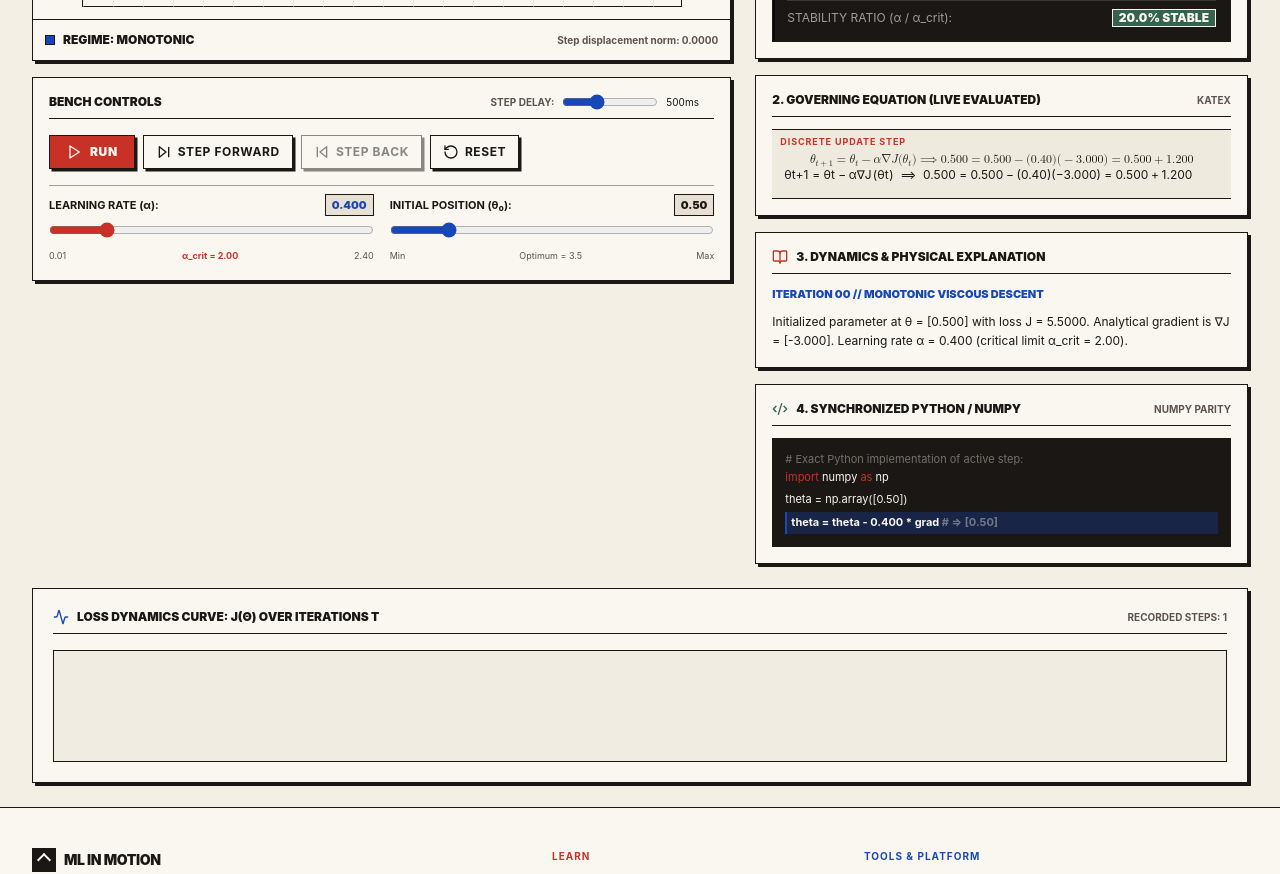
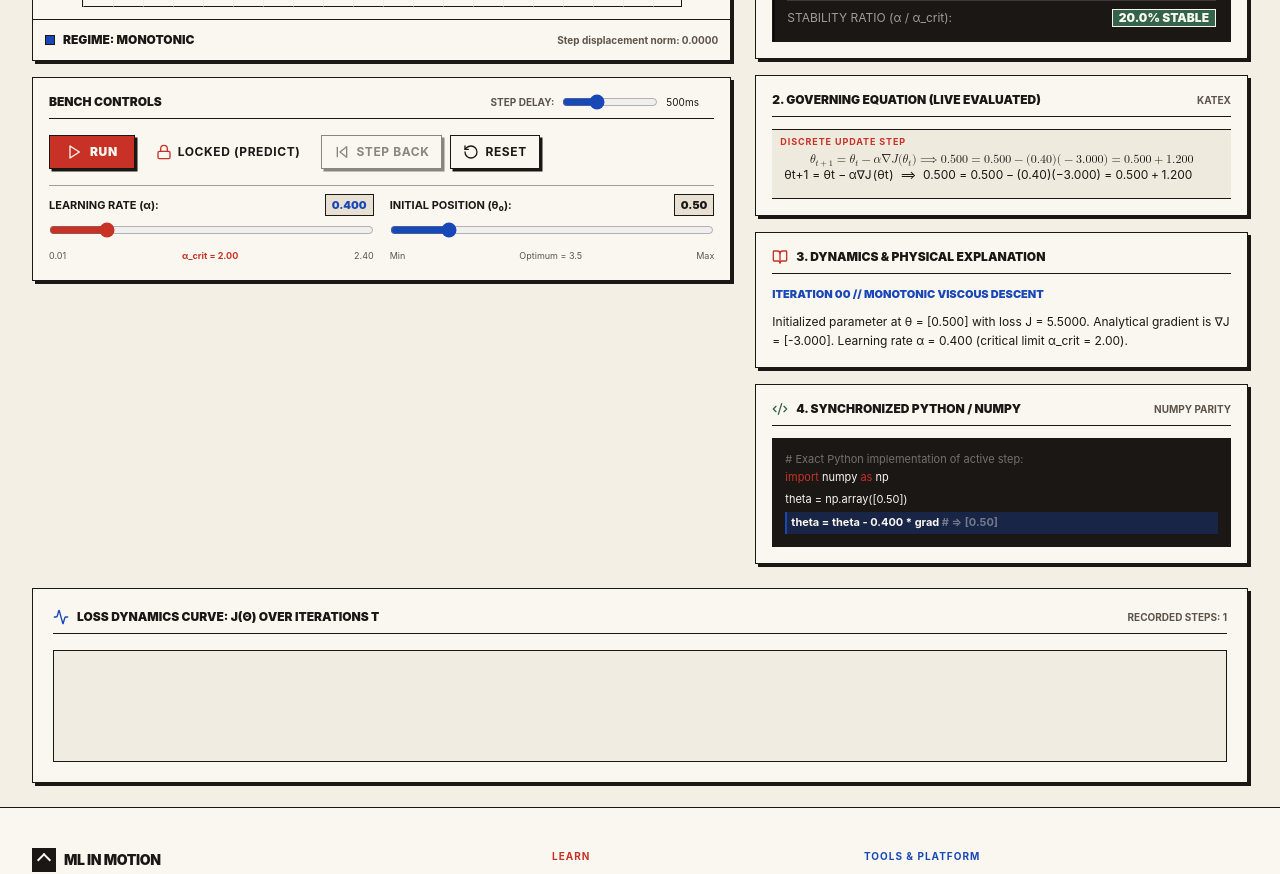
Before and after one commit to VaibhavChaudhary14/MLinMotion, a Next.js app: page /cinema/gradient-descent in a window 1280 px wide. Shown: the part 800-1674 px from the top of the page. Built offline with nearby package versions, Linux system fonts and the light colour scheme.

Commit message:
feat: add GradientDescentWorkbench simulation and learning component

```diff
--- a/src/components/simulation/GradientDescentWorkbench.tsx
+++ b/src/components/simulation/GradientDescentWorkbench.tsx
@@ -1280,12 +1280,22 @@ export const GradientDescentWorkbench: React.FC = () => {
 
               <AnalogButton
                 onClick={handleStepForward}
-                variant="secondary"
+                variant={predictionMode && activePredictionQuestion && isPredictionLocked ? 'ghost' : 'secondary'}
                 className="flex items-center gap-1.5 text-xs px-3 py-2 font-bold"
                 disabled={isPlaying || (isStudioMode ? compState.isAllTerminated : simState.isConverged || simState.isDiverged)}
+                title={predictionMode && activePredictionQuestion && isPredictionLocked ? 'Locked: Submit your prediction before stepping' : undefined}
               >
-                <SkipForward className="w-4 h-4" />
-                STEP FORWARD
+                {predictionMode && activePredictionQuestion && isPredictionLocked ? (
+                  <>
+                    <Lock className="w-4 h-4 text-[#C83226]" />
+                    <span>LOCKED (PREDICT)</span>
+                  </>
+                ) : (
+                  <>
+                    <SkipForward className="w-4 h-4" />
+                    <span>STEP FORWARD</span>
+                  </>
+                )}
               </AnalogButton>
 
               <AnalogButton
```
